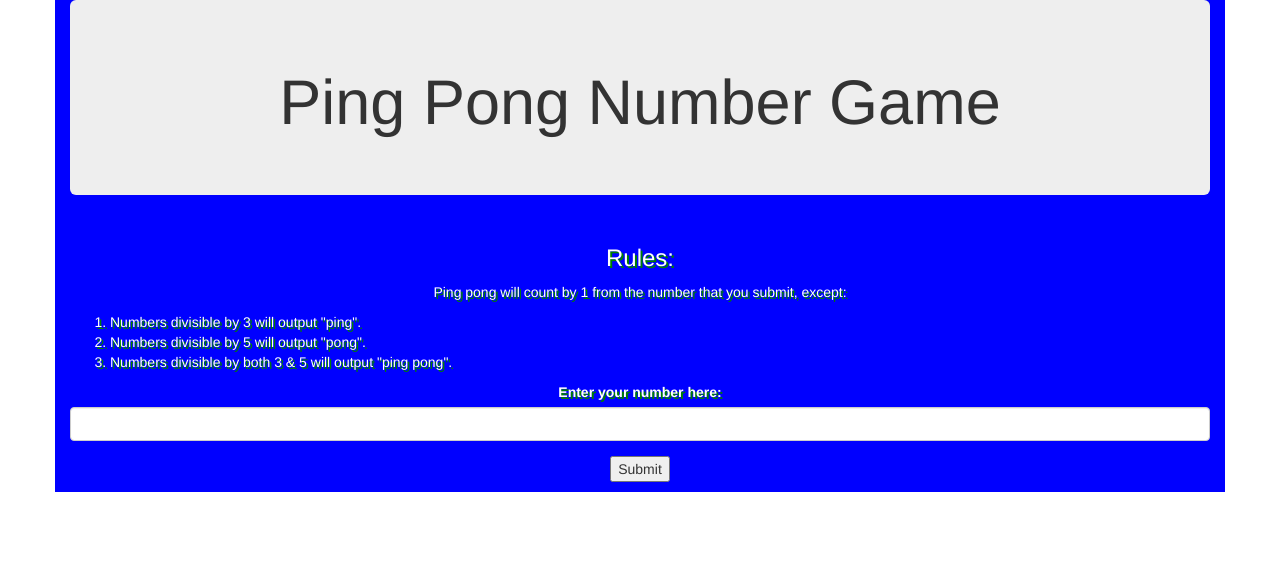
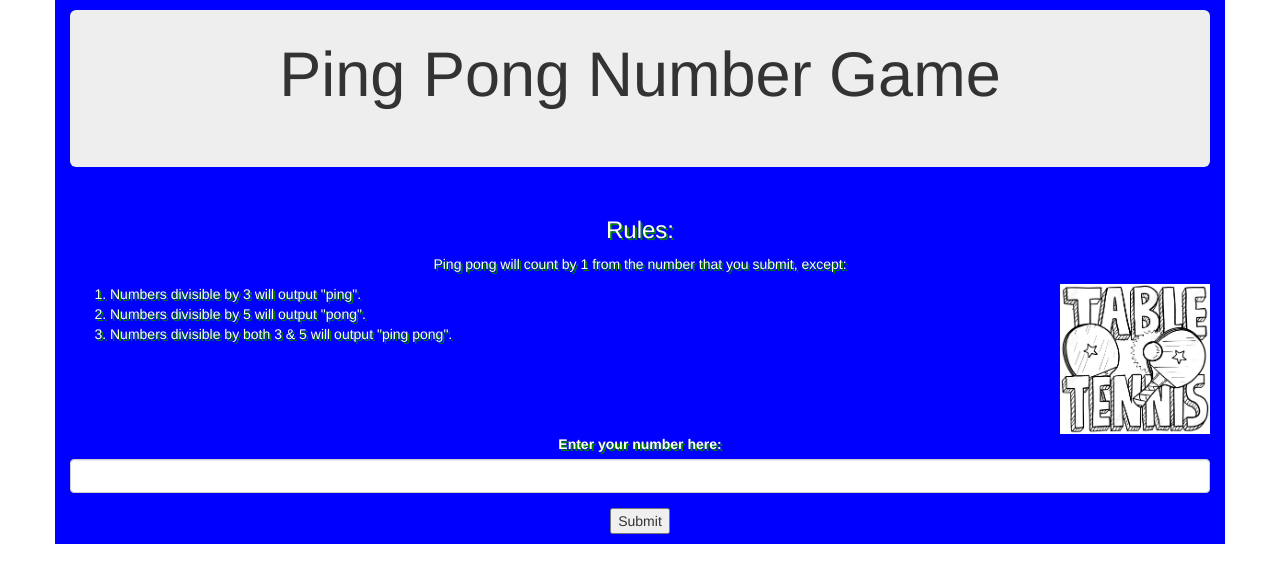
Before and after one commit to rogtobias/ping-pong, a plain HTML site: page index.html in a window 1280 px wide. Drawn offline with Linux system fonts and the light colour scheme.

Commit message:
adds an image to the page and corrected styling issues about the display.

```diff
--- a/css/styles.css
+++ b/css/styles.css
@@ -17,6 +17,17 @@ li {
   background-color:blue;
 }
 
+.jumbotron {
+  padding-top: 10px;
+  margin-top: 10px;
+}
+
+#pictureStyle {
+  width: 150px;
+  float: right;
+
+}
+
 #answerDisplay {
   display: block;
 }
--- a/index.html
+++ b/index.html
@@ -18,10 +18,12 @@
       <h3>Rules:</h3>
       <p>Ping pong will count by 1 from the number that you submit, except:</p>
       <ol>
+        <img id="pictureStyle" src="img/tabletennis.jpg" alt="table tennis saying with picture">
         <li>Numbers divisible by 3 will output "ping".</li>
         <li>Numbers divisible by 5 will output "pong".</li>
         <li>Numbers divisible by both 3 & 5 will output "ping pong".</li>
       </ol>
+
     </div>
 
     <div class="container">
```
Also changed, not shown: img/tabletennis.jpg (added).
